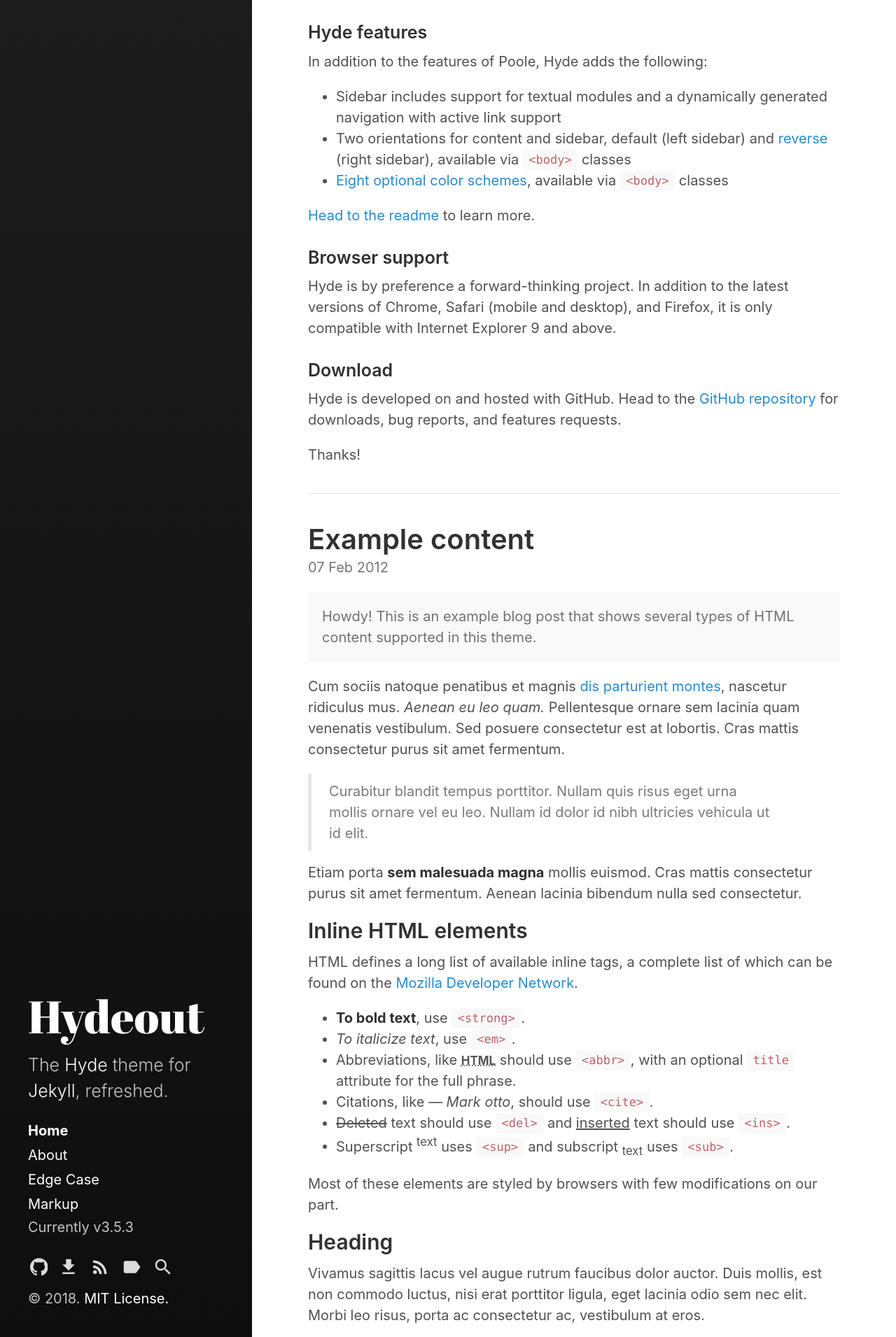
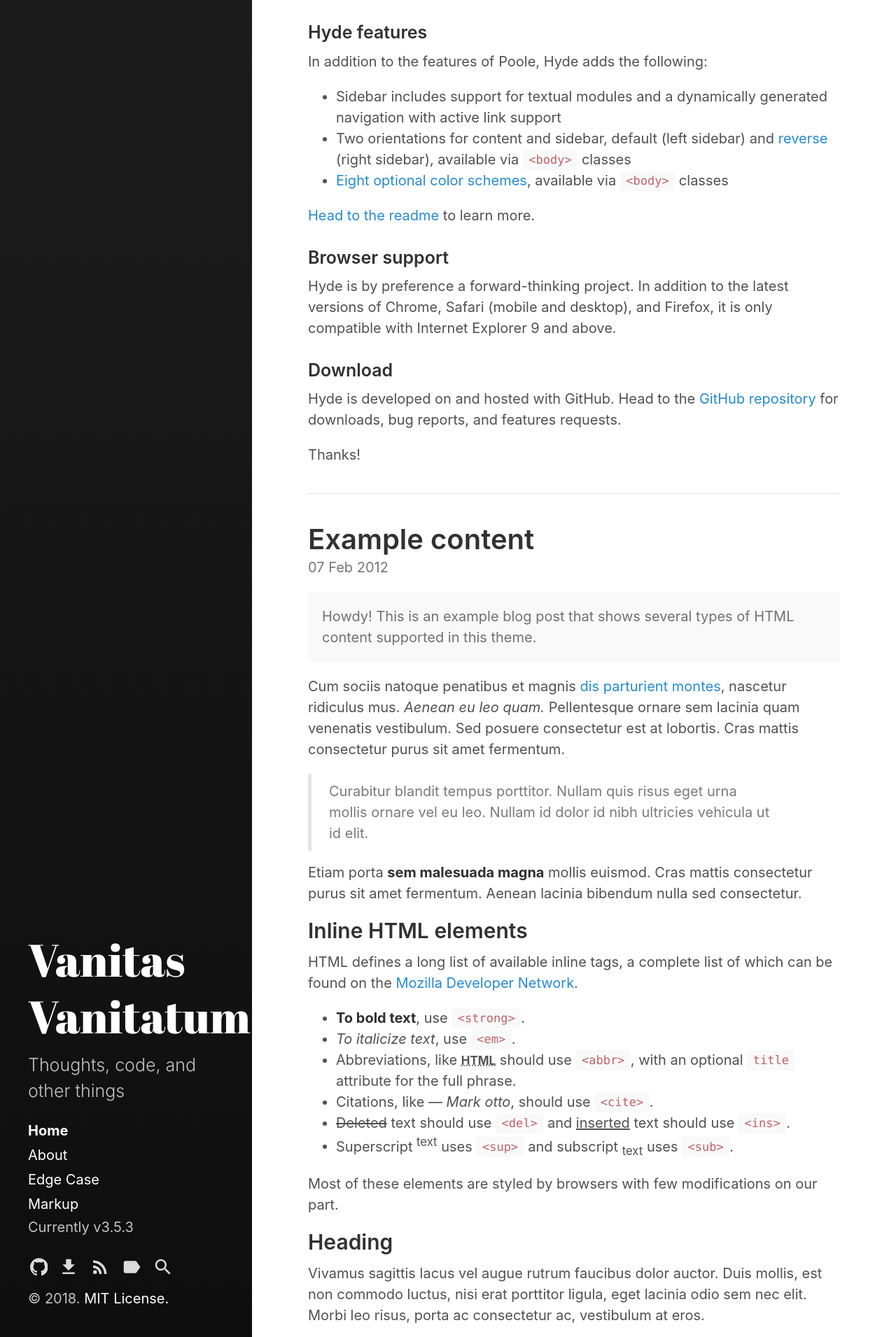
Before and after one commit to VanitasVanitatum/VanitasVanitatum.github.io, a Jekyll site: the page built from index.html, in a window 1280 px wide. Shown: the part 3089-5000 px from the top of the page at 70% size. Built offline with Jekyll 4.4.1, drawn with Linux system fonts in a browser that asks for light colours; the list of posts is cut into pages by our own code.

Commit message:
put my own settings into index.html

```diff
--- a/_config.yml
+++ b/_config.yml
@@ -3,10 +3,10 @@
 highlighter:      rouge
 
 # Setup
-title:            Hydeout
-tagline:          'A Jekyll theme'
-description:      'The <a href="http://hyde.getpoole.com" target="_blank">Hyde</a> theme for <a href="http://jekyllrb.com" target="_blank">Jekyll</a>, refreshed.'
-url:              https://fongandrew.github.io/hydeout
+title:            Vanitas Vanitatum
+tagline:          'Simple'
+description:      'Thoughts, code, and other things'
+url:              https://VanitasVanitatum.github.io
 baseurl:          # the optional subpath of your site, e.g. "/blog"
                   # NB: This applies to all pages in your Jekyll site.
                   # If you want to move just the blog index pages but keep
@@ -14,8 +14,8 @@
                   # sidebar_blog_link below.
 
 author:
-  name:           'Andrew Fong'
-  url:            https://twitter.com/fongandrewc
+  name:           'Vanitas Vanitatum'
+  url:            https://twitter.com/
 
 paginate:         5
 # paginate_path:    '/page:num'
@@ -34,4 +34,4 @@
                                 # set this to the root of the paginate_path
                                 # to enable a separate blog link.
 github:
-  repo:             https://github.com/fongandrew/hydeout
+  repo:             https://github.com/VanitasVanitatum/VanitasVanitatum.github.io
```
